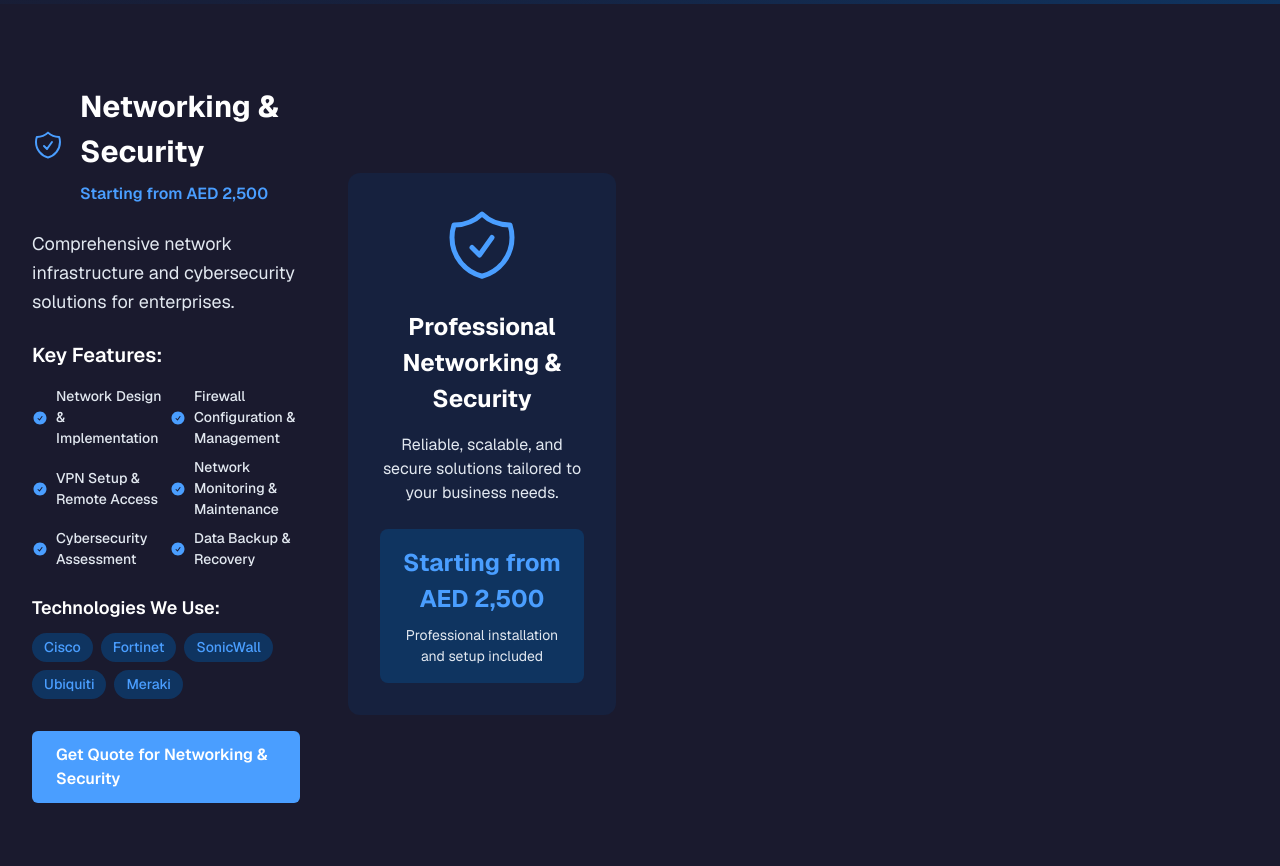
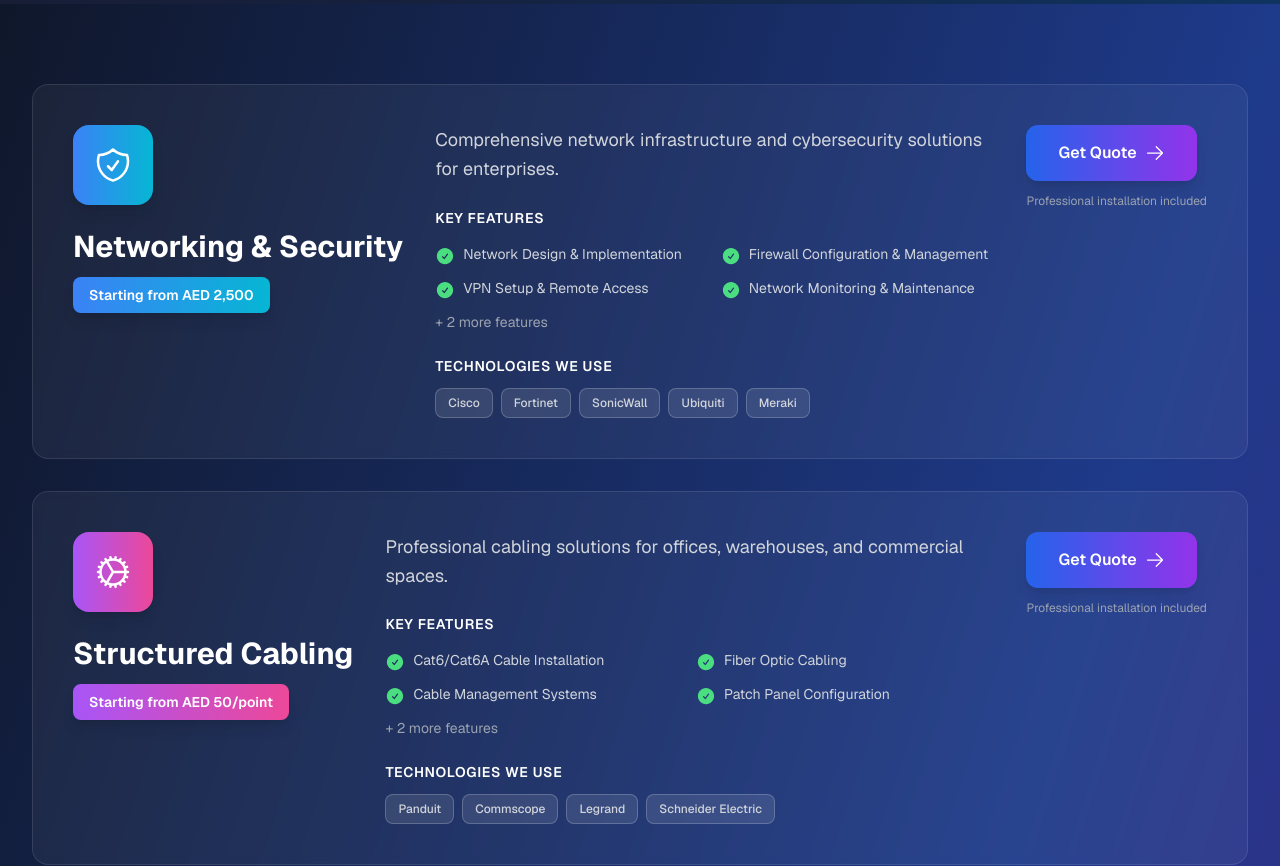
Before and after one commit to sakhawatalir/sas_it_company_uae, a Next.js app: page /services in a window 1280 px wide. Shown: the part 500-1366 px from the top of the page. Built offline with nearby package versions, Linux system fonts and the light colour scheme.

Commit message:
Update services page design, remove certifications/partners sections, and fix service links

```diff
--- a/src/app/clients/page.tsx
+++ b/src/app/clients/page.tsx
@@ -158,57 +158,6 @@ export default function ClientsPage() {
       logo: '/images/clients/oasis-spa.png',
       industry: 'Wellness',
       services: ['WiFi Systems', 'Booking Systems', 'Audio/Visual Setup'],
-    },
-  ];
-
-  const partners = [
-    {
-      name: 'Cisco Systems',
-      logo: '/images/partners/cisco.png',
-      partnership: 'Gold Partner',
-      description: 'Enterprise networking and security solutions',
-    },
-    {
-      name: 'Microsoft',
-      logo: '/images/partners/microsoft.png',
-      partnership: 'Solution Partner',
-      description: 'Cloud services and productivity solutions',
-    },
-    {
-      name: 'Fortinet',
-      logo: '/images/partners/fortinet.png',
-      partnership: 'Certified Partner',
-      description: 'Cybersecurity and network security',
-    },
-    {
-      name: 'Hikvision',
-      logo: '/images/partners/hikvision.png',
-      partnership: 'Authorized Dealer',
-      description: 'Video surveillance and security systems',
-    },
-    {
-      name: 'Dell Technologies',
-      logo: '/images/partners/dell.png',
-      partnership: 'Preferred Partner',
-      description: 'Servers, storage, and infrastructure solutions',
-    },
-    {
-      name: 'Ubiquiti',
-      logo: '/images/partners/ubiquiti.png',
-      partnership: 'Elite Partner',
-      description: 'Wireless networking and communication',
-    },
-    {
-      name: 'VMware',
-      logo: '/images/partners/vmware.png',
-      partnership: 'Technology Partner',
-      description: 'Virtualization and cloud infrastructure',
-    },
-    {
-      name: 'Lutron',
-      logo: '/images/partners/lutron.png',
-      partnership: 'Certified Dealer',
-      description: 'Smart lighting and automation systems',
     },
   ];
 
@@ -402,39 +351,6 @@ export default function ClientsPage() {
         </div>
       </section>
 
-      {/* Technology Partners */}
-      <section className="py-20 bg-[#16213e]">
-        <div className="max-w-7xl mx-auto px-4 sm:px-6 lg:px-8">
-          <div className="text-center mb-16">
-            <h2 className="text-3xl font-bold text-white mb-4">
-              Technology Partners
-            </h2>
-            <p className="text-gray-300">
-              Working with industry-leading technology providers
-            </p>
-          </div>
-
-          <div className="grid grid-cols-2 md:grid-cols-4 lg:grid-cols-4 gap-8">
-            {partners.map((partner, index) => (
-              <div key={index} className="card text-center">
-                <div className="w-12 h-12 bg-[#0f3460] rounded-lg flex items-center justify-center mx-auto mb-4">
-                  <CheckCircleIcon className="h-6 w-6 text-[#4a9eff]" />
-                </div>
-                <h3 className="text-white font-semibold mb-2 text-sm">
-                  {partner.name}
-                </h3>
-                <p className="text-[#4a9eff] text-xs font-medium mb-2">
-                  {partner.partnership}
-                </p>
-                <p className="text-gray-400 text-xs">
-                  {partner.description}
-                </p>
-              </div>
-            ))}
-          </div>
-        </div>
-      </section>
-
       {/* Client Satisfaction Process */}
       <section className="py-20">
         <div className="max-w-7xl mx-auto px-4 sm:px-6 lg:px-8">
--- a/src/app/page.tsx
+++ b/src/app/page.tsx
@@ -127,14 +127,20 @@ export default function Home() {
   ];
 
   const technologies = [
-    { name: 'React', logo: '⚛️', color: 'from-blue-400 to-cyan-400' },
-    { name: 'Node.js', logo: '🟢', color: 'from-green-400 to-emerald-400' },
-    { name: 'Python', logo: '🐍', color: 'from-yellow-400 to-orange-400' },
-    { name: 'AWS', logo: '☁️', color: 'from-orange-400 to-red-400' },
-    { name: 'Docker', logo: '🐳', color: 'from-blue-400 to-indigo-400' },
-    { name: 'Kubernetes', logo: '⚙️', color: 'from-purple-400 to-pink-400' },
-    { name: 'MongoDB', logo: '🍃', color: 'from-green-400 to-teal-400' },
-    { name: 'PostgreSQL', logo: '🐘', color: 'from-blue-400 to-purple-400' },
+    { name: 'Unifi', logo: 'https://logo.clearbit.com/ui.com', fallback: 'U', color: 'from-blue-400 to-cyan-400' },
+    { name: 'Fortinet', logo: 'https://logo.clearbit.com/fortinet.com', fallback: 'F', color: 'from-red-400 to-orange-400' },
+    { name: 'Ruijie', logo: 'https://www.ruijienetworks.com/wp-content/uploads/2021/06/ruijie-logo.png', fallback: 'R', color: 'from-green-400 to-emerald-400' },
+    { name: 'Ruckus', logo: 'https://logo.clearbit.com/ruckusnetworks.com', fallback: 'R', color: 'from-purple-400 to-pink-400' },
+    { name: 'Hikvision', logo: 'https://logo.clearbit.com/hikvision.com', fallback: 'H', color: 'from-blue-500 to-indigo-500' },
+    { name: 'Samsung', logo: 'https://logo.clearbit.com/samsung.com', fallback: 'S', color: 'from-blue-400 to-purple-400' },
+    { name: 'Uniview', logo: 'https://logo.clearbit.com/uniview.com', fallback: 'UNV', color: 'from-cyan-400 to-blue-400' },
+    { name: 'ZKTeco', logo: 'https://logo.clearbit.com/zkteco.com', fallback: 'ZK', color: 'from-green-400 to-teal-400' },
+    { name: 'Yeastar', logo: 'https://logo.clearbit.com/yeastar.com', fallback: 'Y', color: 'from-yellow-400 to-orange-400' },
+    { name: 'Grandstream', logo: 'https://logo.clearbit.com/grandstream.com', fallback: 'G', color: 'from-indigo-400 to-purple-400' },
+    { name: 'Logitech', logo: 'https://logo.clearbit.com/logitech.com', fallback: 'L', color: 'from-blue-400 to-cyan-400' },
+    { name: 'Avaya', logo: 'https://logo.clearbit.com/avaya.com', fallback: 'A', color: 'from-purple-400 to-pink-400' },
+    { name: 'Yealink', logo: 'https://logo.clearbit.com/yealink.com', fallback: 'Y', color: 'from-green-400 to-emerald-400' },
+    { name: 'TP-Link', logo: 'https://logo.clearbit.com/tp-link.com', fallback: 'TP', color: 'from-blue-400 to-indigo-400' },
   ];
 
   return (
@@ -375,26 +381,32 @@ export default function Home() {
           >
             <span className="text-cyan-400 text-sm font-medium">Technologies We Master</span>
             <h2 className="text-4xl font-bold text-white mt-2 mb-4">
-              Cutting-Edge Tech Stack
+              Technologies and brands we work with
             </h2>
             <p className="text-xl text-gray-400 max-w-3xl mx-auto">
-              We leverage the latest technologies to build robust, scalable, and innovative solutions.
+              Trusted & Industry-leading solutions we deploy across Dubai & the UAE.
             </p>
           </motion.div>
 
           {/* Infinite Slider */}
-          <div className="relative">
-            <motion.div
-              animate={{ x: [0, -100 * technologies.length] }}
-              transition={{
-                duration: 20,
-                repeat: Infinity,
-                ease: "linear"
-              }}
-              className="flex gap-8"
-              style={{ width: `${200 * technologies.length * 2}%` }}
-            >
-              {/* Double the array for seamless loop */}
+          <div className="relative overflow-hidden">
+            <style dangerouslySetInnerHTML={{
+              __html: `
+                @keyframes infiniteScroll {
+                  0% {
+                    transform: translateX(0);
+                  }
+                  100% {
+                    transform: translateX(calc(-${technologies.length * 224}px));
+                  }
+                }
+                .infinite-scroll-container {
+                  animation: infiniteScroll 30s linear infinite;
+                }
+              `
+            }} />
+            <div className="flex gap-8 infinite-scroll-container" style={{ width: 'max-content' }}>
+              {/* Duplicate array for seamless loop */}
               {[...technologies, ...technologies].map((tech, index) => (
                 <motion.div
                   key={`${tech.name}-${index}`}
@@ -406,29 +418,37 @@ export default function Home() {
                 >
                   <div className={`absolute inset-0 bg-gradient-to-r ${tech.color} opacity-20 rounded-2xl blur-xl group-hover:opacity-40 transition-opacity duration-500`} />
 
-                  <div className="relative w-full h-full bg-white/5 backdrop-blur-sm rounded-2xl border border-white/10 hover:border-white/30 transition-all duration-500 flex flex-col items-center justify-center">
-                    <motion.div
-                      animate={{
-                        rotate: [0, 10, -10, 0],
-                        scale: [1, 1.1, 1]
-                      }}
-                      transition={{
-                        duration: 3,
-                        repeat: Infinity,
-                        delay: index * 0.2
-                      }}
-                      className="text-4xl mb-2"
-                    >
-                      {tech.logo}
-                    </motion.div>
+                  <div className="relative w-full h-full bg-white/5 backdrop-blur-sm rounded-2xl border border-white/10 hover:border-white/30 transition-all duration-500 flex flex-col items-center justify-center p-4">
+                    <div className="relative w-20 h-20 mb-2 flex items-center justify-center">
+                      <Image
+                        src={tech.logo}
+                        alt={tech.name}
+                        fill
+                        className="object-contain"
+                        unoptimized
+                        onError={(e) => {
+                          // Fallback to text if image fails to load
+                          const target = e.target as HTMLImageElement;
+                          target.style.display = 'none';
+                          const parent = target.parentElement;
+                          if (parent && !parent.querySelector('.fallback-text')) {
+                            const fallback = document.createElement('div');
+                            fallback.className = 'fallback-text text-2xl font-bold text-white';
+                            const techWithFallback = tech as typeof tech & { fallback?: string };
+                            fallback.textContent = techWithFallback.fallback || tech.name.charAt(0);
+                            parent.appendChild(fallback);
+                          }
+                        }}
+                      />
+                    </div>
 
-                    <h3 className="text-white font-semibold text-lg group-hover:text-cyan-400 transition-colors">
+                    <h3 className="text-white font-semibold text-sm group-hover:text-cyan-400 transition-colors text-center">
                       {tech.name}
                     </h3>
                   </div>
                 </motion.div>
               ))}
-            </motion.div>
+            </div>
           </div>
         </div>
       </section>
--- a/src/app/services/page.tsx
+++ b/src/app/services/page.tsx
@@ -1,4 +1,9 @@
+'use client';
+
 import Link from 'next/link';
+import { motion } from 'framer-motion';
+import { useInView } from 'framer-motion';
+import { useRef } from 'react';
 import {
   ShieldCheckIcon,
   ServerIcon,
@@ -10,8 +15,107 @@ import {
   EnvelopeIcon,
   CloudIcon,
   VideoCameraIcon,
+  ArrowRightIcon,
 } from '@heroicons/react/24/outline';
 import { CheckCircleIcon } from '@heroicons/react/24/solid';
+
+function ServiceCard({ service, index }: { service: any; index: number }) {
+  const ref = useRef(null);
+  const isInView = useInView(ref, { once: true, margin: "-100px" });
+
+  return (
+    <motion.div
+      id={service.id}
+      ref={ref}
+      initial={{ opacity: 0, y: 50 }}
+      animate={isInView ? { opacity: 1, y: 0 } : { opacity: 0, y: 50 }}
+      transition={{ duration: 0.6, delay: index * 0.1 }}
+      className="group"
+    >
+      <div className="relative overflow-hidden rounded-2xl bg-white/5 backdrop-blur-sm border border-white/10 hover:border-white/30 transition-all duration-500 hover:shadow-2xl hover:shadow-blue-500/20">
+        {/* Gradient Background */}
+        <div className={`absolute inset-0 bg-gradient-to-r ${service.bgGradient} opacity-0 group-hover:opacity-100 transition-opacity duration-500`} />
+
+        <div className="relative p-8 lg:p-10">
+          <div className="flex flex-col lg:flex-row gap-8 items-start">
+            {/* Left Section - Icon & Title */}
+            <div className="flex-shrink-0">
+              <div className={`relative w-20 h-20 rounded-2xl bg-gradient-to-r ${service.gradient} p-4 flex items-center justify-center shadow-lg group-hover:scale-110 transition-transform duration-500`}>
+                <service.icon className="w-10 h-10 text-white" />
+              </div>
+              <div className="mt-6">
+                <h2 className="text-2xl lg:text-3xl font-bold text-white mb-3 group-hover:text-transparent group-hover:bg-clip-text group-hover:bg-gradient-to-r group-hover:from-blue-400 group-hover:to-cyan-400 transition-all duration-300">
+                  {service.title}
+                </h2>
+                <div className={`inline-flex items-center px-4 py-2 rounded-lg bg-gradient-to-r ${service.gradient} text-white font-semibold text-sm shadow-lg`}>
+                  {service.pricing}
+                </div>
+              </div>
+            </div>
+
+            {/* Middle Section - Description & Features */}
+            <div className="flex-1 min-w-0">
+              <p className="text-gray-300 text-lg mb-6 leading-relaxed">
+                {service.description}
+              </p>
+
+              {/* Features Grid */}
+              <div className="mb-6">
+                <h3 className="text-white font-semibold mb-4 text-sm uppercase tracking-wider">
+                  Key Features
+                </h3>
+                <div className="grid grid-cols-1 md:grid-cols-2 gap-3">
+                  {service.features.slice(0, 4).map((feature: string, idx: number) => (
+                    <div key={idx} className="flex items-start gap-2">
+                      <CheckCircleIcon className="w-5 h-5 text-green-400 flex-shrink-0 mt-0.5" />
+                      <span className="text-gray-300 text-sm">{feature}</span>
+                    </div>
+                  ))}
+                </div>
+                {service.features.length > 4 && (
+                  <div className="mt-3 text-sm text-gray-400">
+                    + {service.features.length - 4} more features
+                  </div>
+                )}
+              </div>
+
+              {/* Technologies */}
+              <div>
+                <h3 className="text-white font-semibold mb-3 text-sm uppercase tracking-wider">
+                  Technologies We Use
+                </h3>
+                <div className="flex flex-wrap gap-2">
+                  {service.technologies.map((tech: string, idx: number) => (
+                    <span
+                      key={idx}
+                      className="px-3 py-1.5 rounded-lg bg-white/10 text-gray-300 text-xs font-medium border border-white/20 hover:bg-white/20 hover:border-white/40 transition-all duration-300"
+                    >
+                      {tech}
+                    </span>
+                  ))}
+                </div>
+              </div>
+            </div>
+
+            {/* Right Section - CTA Button */}
+            <div className="flex-shrink-0 w-full lg:w-auto">
+              <Link
+                href="/contact"
+                className="group/btn inline-flex items-center justify-center w-full lg:w-auto px-8 py-4 rounded-xl bg-gradient-to-r from-blue-600 to-purple-600 text-white font-semibold hover:from-blue-500 hover:to-purple-500 transition-all duration-300 shadow-lg hover:shadow-xl hover:shadow-blue-500/50 hover:scale-105"
+              >
+                Get Quote
+                <ArrowRightIcon className="w-5 h-5 ml-2 group-hover/btn:translate-x-1 transition-transform" />
+              </Link>
+              <p className="mt-3 text-xs text-gray-400 text-center lg:text-left">
+                Professional installation included
+              </p>
+            </div>
+          </div>
+        </div>
+      </div>
+    </motion.div>
+  );
+}
 
 export default function ServicesPage() {
   const services = [
@@ -30,6 +134,8 @@ export default function ServicesPage() {
       ],
       technologies: ['Cisco', 'Fortinet', 'SonicWall', 'Ubiquiti', 'Meraki'],
       pricing: 'Starting from AED 2,500',
+      gradient: 'from-blue-500 to-cyan-500',
+      bgGradient: 'from-blue-500/10 to-cyan-500/10',
     },
     {
       id: 'cabling',
@@ -46,6 +152,8 @@ export default function ServicesPage() {
       ],
       technologies: ['Panduit', 'Commscope', 'Legrand', 'Schneider Electric'],
       pricing: 'Starting from AED 50/point',
+      gradient: 'from-purple-500 to-pink-500',
+      bgGradient: 'from-purple-500/10 to-pink-500/10',
     },
     {
       id: 'cctv',
@@ -62,6 +170,8 @@ export default function ServicesPage() {
       ],
       technologies: ['Hikvision', 'Dahua', 'Axis', 'Bosch', 'Uniview'],
       pricing: 'Starting from AED 800/camera',
+      gradient: 'from-green-500 to-teal-500',
+      bgGradient: 'from-green-500/10 to-teal-500/10',
     },
     {
       id: 'servers',
@@ -78,6 +188,8 @@ export default function ServicesPage() {
       ],
       technologies: ['Dell', 'HP', 'VMware', 'Microsoft', 'AWS', 'Azure'],
       pricing: 'Starting from AED 5,000',
+      gradient: 'from-indigo-500 to-purple-500',
+      bgGradient: 'from-indigo-500/10 to-purple-500/10',
     },
     {
       id: 'access-control',
@@ -94,6 +206,8 @@ export default function ServicesPage() {
       ],
       technologies: ['ZKTeco', 'Suprema', 'Anviz', 'Honeywell', 'Bosch'],
       pricing: 'Starting from AED 1,200/door',
+      gradient: 'from-red-500 to-orange-500',
+      bgGradient: 'from-red-500/10 to-orange-500/10',
     },
     {
       id: 'repair',
@@ -110,6 +224,8 @@ export default function ServicesPage() {
       ],
       technologies: ['Dell', 'HP', 'Lenovo', 'Apple', 'ASUS', 'Acer'],
       pricing: 'Starting from AED 150/hour',
+      gradient: 'from-yellow-500 to-orange-500',
+      bgGradient: 'from-yellow-500/10 to-orange-500/10',
     },
     {
       id: 'automation',
@@ -126,6 +242,8 @@ export default function ServicesPage() {
       ],
       technologies: ['Lutron', 'Control4', 'Crestron', 'KNX', 'Zigbee'],
       pricing: 'Starting from AED 3,000/room',
+      gradient: 'from-pink-500 to-rose-500',
+      bgGradient: 'from-pink-500/10 to-rose-500/10',
     },
     {
       id: 'web',
@@ -142,6 +260,8 @@ export default function ServicesPage() {
       ],
       technologies: ['React', 'Next.js', 'WordPress', 'Shopify', 'Laravel', 'Node.js'],
       pricing: 'Starting from AED 2,000',
+      gradient: 'from-cyan-500 to-blue-500',
+      bgGradient: 'from-cyan-500/10 to-blue-500/10',
     },
     {
       id: 'crm',
@@ -158,6 +278,8 @@ export default function ServicesPage() {
       ],
       technologies: ['Salesforce', 'Microsoft Dynamics', 'SAP', 'Odoo', 'Zoho'],
       pricing: 'Starting from AED 8,000',
+      gradient: 'from-violet-500 to-purple-500',
+      bgGradient: 'from-violet-500/10 to-purple-500/10',
     },
     {
       id: 'cloud',
@@ -174,6 +296,8 @@ export default function ServicesPage() {
       ],
       technologies: ['Microsoft 365', 'Google Workspace', 'AWS', 'Azure', 'cPanel'],
       pricing: 'Starting from AED 25/user/month',
+      gradient: 'from-sky-500 to-blue-500',
+      bgGradient: 'from-sky-500/10 to-blue-500/10',
     },
   ];
 
@@ -206,87 +330,11 @@ export default function ServicesPage() {
       </section>
 
       {/* Services Grid */}
-      <section className="page-section">
-        <div className="page-content">
-          <div style={{display: 'flex', flexDirection: 'column', gap: '5rem'}}>
+      <section className="relative py-20 bg-gradient-to-br from-slate-900 via-blue-900 to-purple-900">
+        <div className="max-w-7xl mx-auto px-4 sm:px-6 lg:px-8">
+          <div className="space-y-8">
             {services.map((service, index) => (
-              <div key={service.id} id={service.id} className="service-detail">
-                <div className={`service-detail ${index % 2 === 1 ? 'service-detail-reverse' : ''}`}>
-                  <div className="service-content">
-                    <div className="service-header">
-                      <service.icon className="service-detail-icon" />
-                      <div>
-                        <h2 className="service-detail-title">
-                          {service.title}
-                        </h2>
-                        <div className="service-price">
-                          {service.pricing}
-                        </div>
-                      </div>
-                    </div>
-
-                    <p className="service-detail-description">
-                      {service.description}
-                    </p>
-
-                    {/* Features */}
-                    <div style={{marginBottom: '1.5rem'}}>
-                      <h3 className="features-title">
-                        Key Features:
-                      </h3>
-                      <div className="features-grid">
-                        {service.features.map((feature, idx) => (
-                          <div key={idx} className="feature-item">
-                            <CheckCircleIcon className="feature-check" />
-                            <span className="feature-text">{feature}</span>
-                          </div>
-                        ))}
-                      </div>
-                    </div>
-
-                    {/* Technologies */}
-                    <div style={{marginBottom: '2rem'}}>
-                      <h3 className="tech-title">
-                        Technologies We Use:
-                      </h3>
-                      <div className="tech-tags">
-                        {service.technologies.map((tech, idx) => (
-                          <span key={idx} className="tech-tag">
-                            {tech}
-                          </span>
-                        ))}
-                      </div>
-                    </div>
-
-                    <Link
-                      href="/contact"
-                      className="btn-primary"
-                    >
-                      Get Quote for {service.title}
-                    </Link>
-                  </div>
-
-                  <div className="service-visual">
-                    <div className="service-visual-card">
-                      <service.icon className="service-visual-icon" />
-                      <h3 className="service-visual-title">
-                        Professional {service.title}
-                      </h3>
-                      <p className="service-visual-description">
-                        Reliable, scalable, and secure solutions tailored to your business needs.
-                      </p>
-                      <div className="service-pricing">
-                        <div className="service-pricing-price">
-                          {service.pricing}
-                        </div>
-                        <p className="service-pricing-note">
-                          Professional installation and setup included
-                        </p>
-                      </div>
-                    </div>
-                  </div>
-                </div>
-              </div>
+              <ServiceCard key={service.id} service={service} index={index} />
             ))}
           </div>
         </div>
--- a/src/components/Services.tsx
+++ b/src/components/Services.tsx
@@ -6,37 +6,37 @@ const services = [
         icon: Shield,
         title: 'Networking & Security',
         description: 'Secure and robust network infrastructure for your business.',
-        link: '/services/networking'
+        link: '/services#networking'
     },
     {
         icon: Server,
         title: 'Server Solutions',
         description: 'High-performance server setup and maintenance.',
-        link: '/services/servers'
+        link: '/services#servers'
     },
     {
         icon: Cctv,
         title: 'CCTV & Surveillance',
         description: 'Advanced monitoring systems for complete security.',
-        link: '/services/cctv'
+        link: '/services#cctv'
     },
     {
         icon: Settings,
         title: 'AMC Services',
         description: 'Annual maintenance contracts to keep your IT running smooth.',
-        link: '/services/amc'
+        link: '/services'
     },
     {
         icon: Phone,
         title: 'Telephony Solutions',
         description: 'Modern communication systems for seamless connectivity.',
-        link: '/services/telephony'
+        link: '/services'
     },
     {
         icon: MonitorPlay,
         title: 'Smart Meeting Rooms',
         description: 'State-of-the-art audiovisual setups for conferences.',
-        link: '/services/meeting-rooms'
+        link: '/services'
     }
 ];
 
```
Also changed, not shown: src/app/about/page.tsx (+0 -54 lines).
